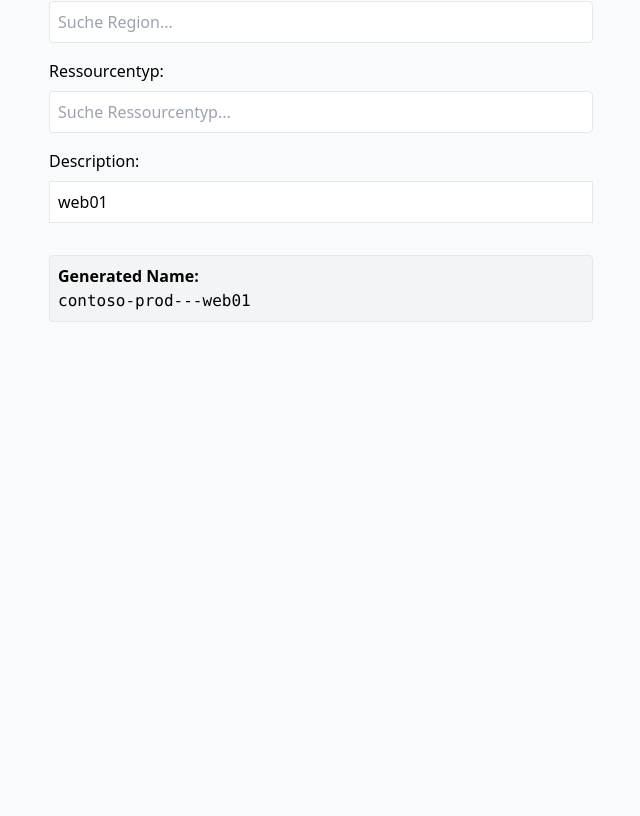
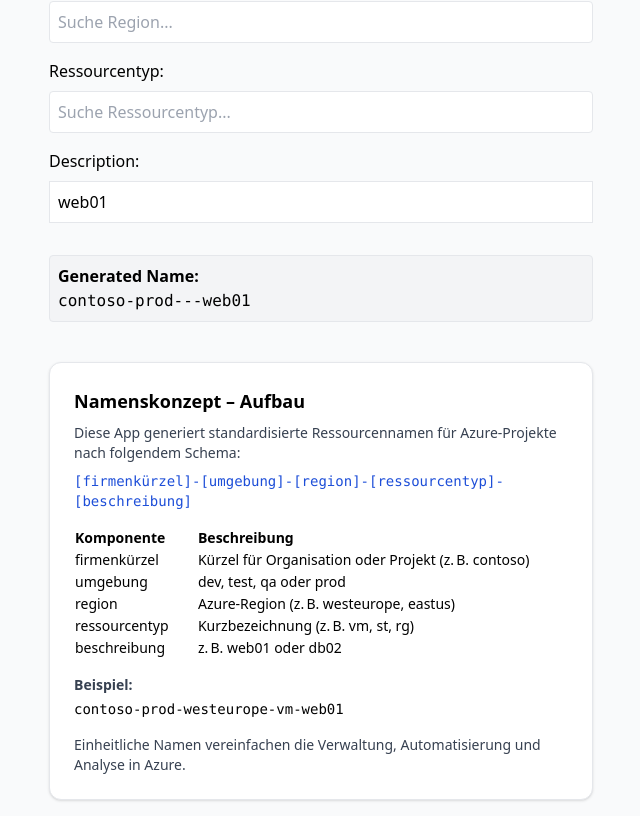
Before and after one commit to dboehi84/azure-naming-tool, a React (Vite) app: page / in a window 1280 px wide. Shown: the part 275-1091 px from the top of the page, without its empty margins (319-959 px from the left). Before the commit the page ends 800 px from the top, so only its background shows below. Built offline with nearby package versions, Linux system fonts and the light colour scheme.

Commit message:
Config Change 2208

```diff
--- /dev/null
+++ b/postcss.config 2.js
@@ -0,0 +1 @@
+module.exports = { plugins: { tailwindcss: {}, autoprefixer: {} } }
--- a/src/AzureNamingTool.jsx
+++ b/src/AzureNamingTool.jsx
@@ -1,3 +1,4 @@
+
 import { useState } from 'react';
 import { RegionSelector } from './RegionSelector';
 import { ResourceTypeSelector } from './ResourceTypeSelector';
@@ -26,6 +27,25 @@
       <label className="block mt-4 mb-2">Description:</label>
       <input className="border p-2 w-full mb-4" value={desc} onChange={e => setDesc(e.target.value)} />
       <div className="mt-4 p-2 bg-gray-100 border rounded"><strong>Generated Name:</strong><br /><code>{resourceName}</code></div>
+
+      <div className="mt-10 bg-white p-6 rounded-xl shadow border">
+        <h2 className="text-lg font-semibold mb-2">Namenskonzept – Aufbau</h2>
+        <p className="text-sm text-gray-700 mb-2">Diese App generiert standardisierte Ressourcennamen für Azure-Projekte nach folgendem Schema:</p>
+        <p className="font-mono text-sm text-blue-700 mb-4">[firmenkürzel]-[umgebung]-[region]-[ressourcentyp]-[beschreibung]</p>
+        <table className="text-sm text-left w-full mb-4">
+          <thead><tr><th className="font-semibold pr-4">Komponente</th><th>Beschreibung</th></tr></thead>
+          <tbody>
+            <tr><td className="pr-4">firmenkürzel</td><td>Kürzel für Organisation oder Projekt (z. B. contoso)</td></tr>
+            <tr><td className="pr-4">umgebung</td><td>dev, test, qa oder prod</td></tr>
+            <tr><td className="pr-4">region</td><td>Azure-Region (z. B. westeurope, eastus)</td></tr>
+            <tr><td className="pr-4">ressourcentyp</td><td>Kurzbezeichnung (z. B. vm, st, rg)</td></tr>
+            <tr><td className="pr-4">beschreibung</td><td>z. B. web01 oder db02</td></tr>
+          </tbody>
+        </table>
+        <p className="text-sm text-gray-700 mb-1"><strong>Beispiel:</strong></p>
+        <p className="font-mono text-sm mb-4">contoso-prod-westeurope-vm-web01</p>
+        <p className="text-sm text-gray-700">Einheitliche Namen vereinfachen die Verwaltung, Automatisierung und Analyse in Azure.</p>
+      </div>
     </div>
   );
 }
--- /dev/null
+++ b/tailwind.config 2.js
@@ -0,0 +1 @@
+module.exports = { content: ['./index.html', './src/**/*.{js,jsx}'], theme: { extend: {} }, plugins: [] }
```
Also changed, not shown: index 2.html (added, +11 -0 lines), package 2.json (added, +21 -0 lines).
